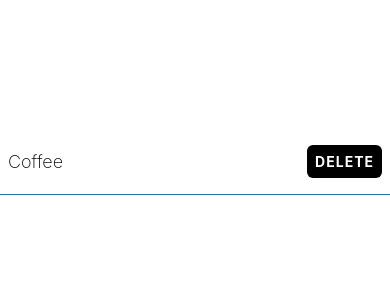
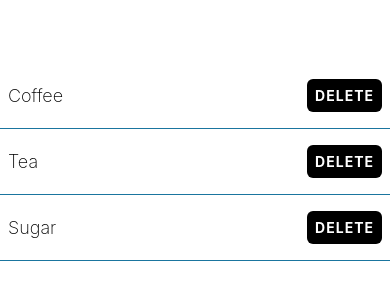
Before and after one commit to ddeklerk28/learning-rn-taskly, a React Native app: screen / in a window 390 px wide. Shown: the part 260-560 px from the top of the page. Built offline with nearby package versions, Linux system fonts and the light colour scheme.

Commit message:
Component (update) - ShoppingListItem.tsx - added name prop

```diff
--- a/App.tsx
+++ b/App.tsx
@@ -5,7 +5,9 @@ import { ShoppingListItem } from "./components/ShoppingListItem";
 export default function App() {
   return (
     <View style={styles.container}>
-      <ShoppingListItem />
+      <ShoppingListItem name="Coffee" />
+      <ShoppingListItem name="Tea" />
+      <ShoppingListItem name="Sugar" />
     </View>
   );
 }
--- a/components/ShoppingListItem.tsx
+++ b/components/ShoppingListItem.tsx
@@ -1,10 +1,16 @@
 import { Alert, StyleSheet, Text, TouchableOpacity, View } from "react-native";
 import { theme } from "../theme";
 
-export const ShoppingListItem = () => {
+type IShoppingListItemProps = {
+  name: string;
+};
+
+export const ShoppingListItem: React.FC<IShoppingListItemProps> = ({
+  name,
+}) => {
   const handleDelete = () => {
     Alert.alert(
-      "Are you sure you want to delete this?",
+      `Are you sure you want to delete ${name}?`,
       "It Will be gone for good",
       [
         {
@@ -19,7 +25,7 @@ export const ShoppingListItem = () => {
 
   return (
     <View style={styles.item}>
-      <Text style={styles.itemText}>Coffee</Text>
+      <Text style={styles.itemText}>{name}</Text>
       <TouchableOpacity
         onPress={handleDelete}
         style={styles.button}
--- a/package.json
+++ b/package.json
@@ -22,6 +22,7 @@
     "eslint-config-expo": "~8.0.1",
     "eslint-config-prettier": "^10.0.1",
     "eslint-plugin-prettier": "^5.2.3",
+    "eslint-plugin-react-native": "^5.0.0",
     "prettier": "^3.4.2",
     "typescript": "^5.3.3"
   },
```
Also changed, not shown: .eslintrc.js, 1 other file (tests, documents, lock files or other folders).
